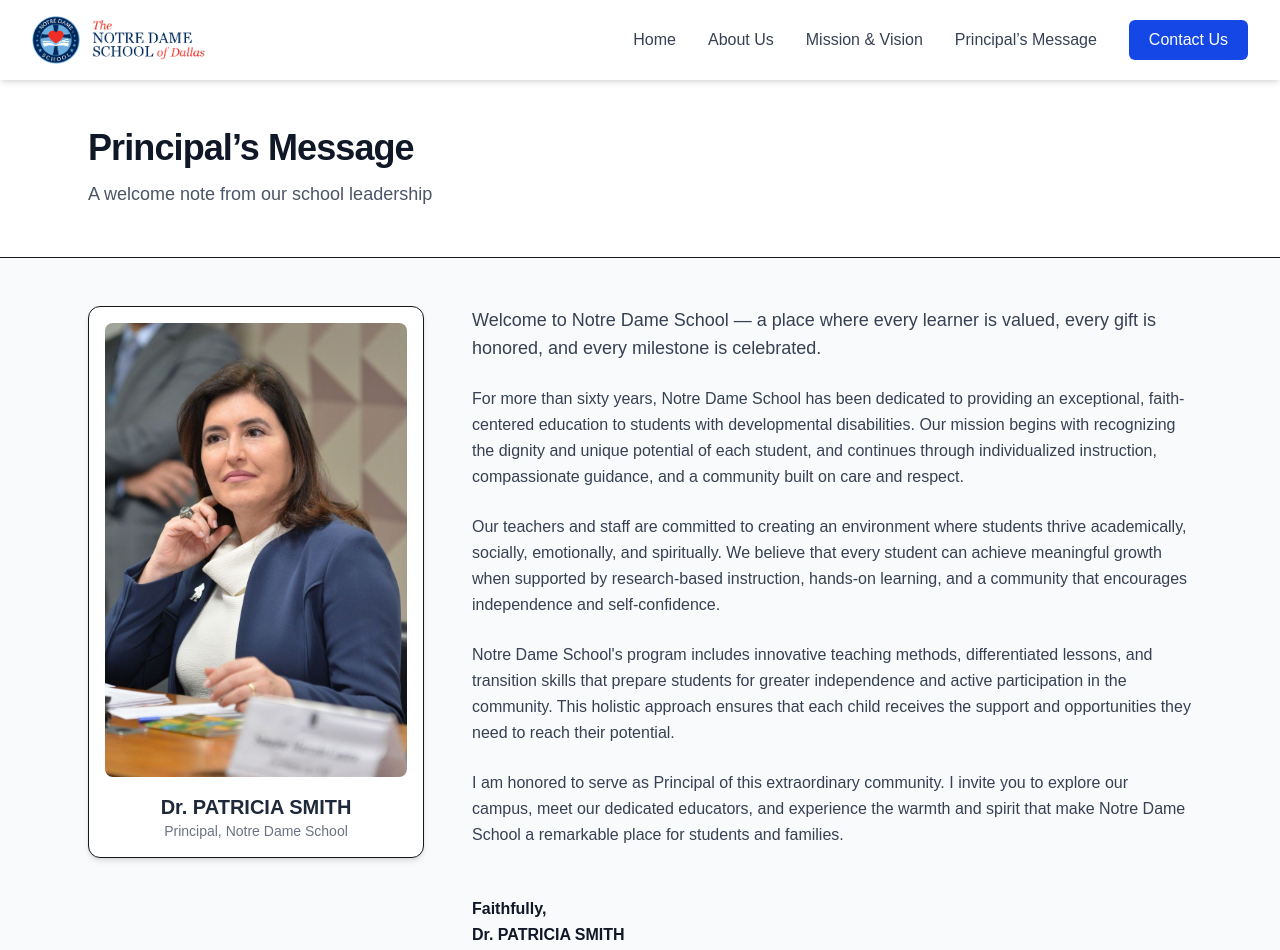
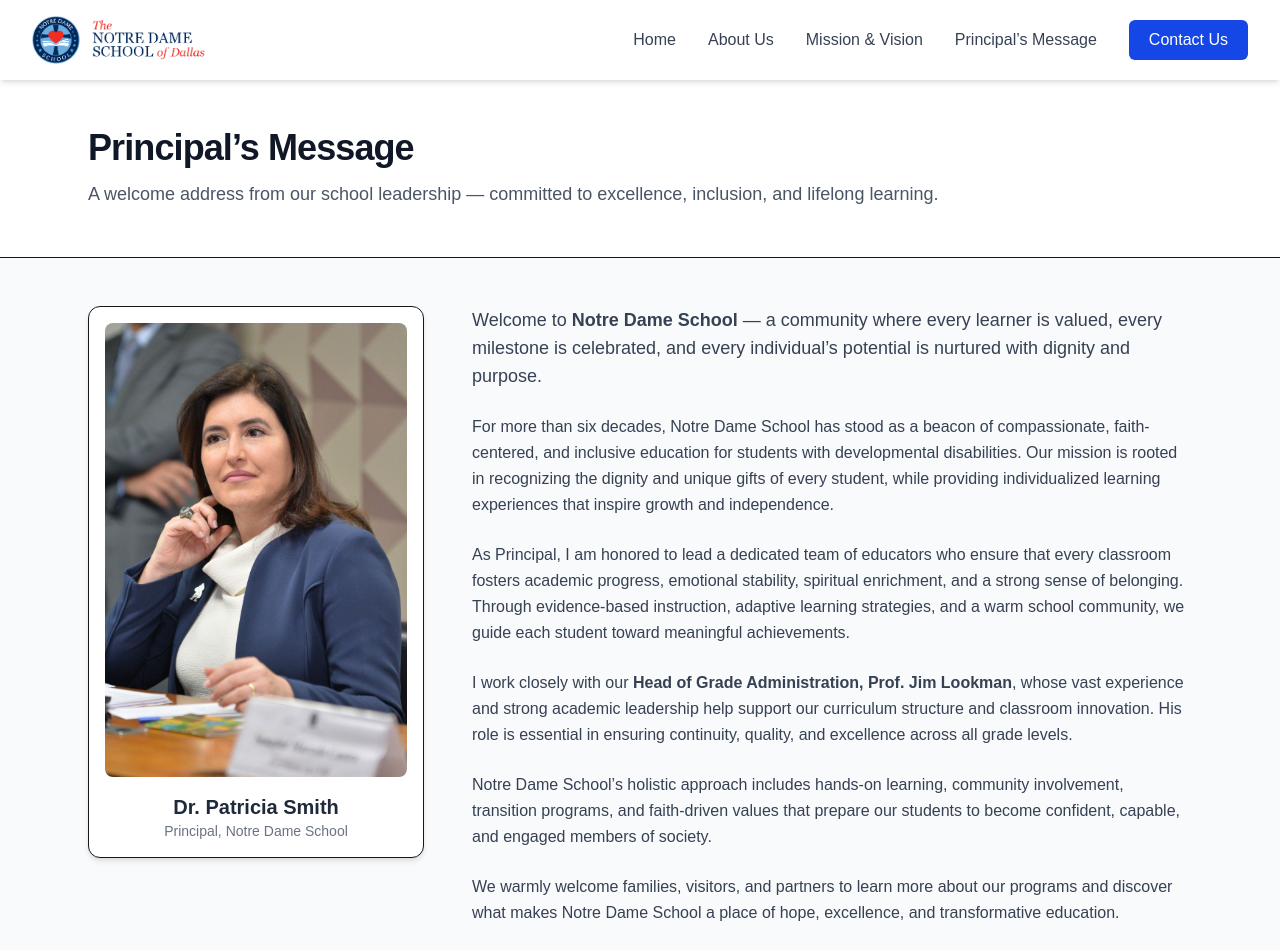
Before and after one commit to Code-minner/notredameschool, a Next.js app: page /principals-message in a window 1280 px wide. Shown: the top 950 px of the page. Built offline with nearby package versions, Linux system fonts and the light colour scheme.

Commit message:
second commet

```diff
--- a/app/principals-message/page.tsx
+++ b/app/principals-message/page.tsx
@@ -10,7 +10,8 @@
             Principal’s Message
           </h1>
           <p className="text-lg text-gray-600 mt-3 leading-relaxed">
-            A welcome note from our school leadership
+            A welcome address from our school leadership — committed to
+            excellence, inclusion, and lifelong learning.
           </p>
         </div>
       </section>
@@ -23,13 +24,13 @@
           <div className="bg-white p-4 rounded-xl shadow-md border">
             <Image
               src="/Carmen2.jpg"
-              alt="Principal Photo"
+              alt="Principal Dr. Patricia Smith"
               width={400}
               height={400}
               className="rounded-lg object-cover"
             />
             <div className="mt-4 text-center">
-              <p className="text-xl font-bold text-gray-800">Dr. PATRICIA SMITH</p>
+              <p className="text-xl font-bold text-gray-800">Dr. Patricia Smith</p>
               <p className="text-sm text-gray-500">Principal, Notre Dame School</p>
             </div>
           </div>
@@ -39,47 +40,59 @@
         <div className="lg:col-span-2 space-y-6 text-gray-700 leading-relaxed">
 
           <p className="text-lg">
-            Welcome to Notre Dame School — a place where every learner is valued,
-            every gift is honored, and every milestone is celebrated.
+            Welcome to <strong>Notre Dame School</strong> — a community where
+            every learner is valued, every milestone is celebrated, and every
+            individual’s potential is nurtured with dignity and purpose.
           </p>
 
           <p>
-            For more than sixty years, Notre Dame School has been dedicated to
-            providing an exceptional, faith-centered education to students with
-            developmental disabilities. Our mission begins with recognizing the
-            dignity and unique potential of each student, and continues through
-            individualized instruction, compassionate guidance, and a community
-            built on care and respect.
+            For more than six decades, Notre Dame School has stood as a beacon of
+            compassionate, faith-centered, and inclusive education for students
+            with developmental disabilities. Our mission is rooted in recognizing
+            the dignity and unique gifts of every student, while providing
+            individualized learning experiences that inspire growth and
+            independence.
           </p>
 
           <p>
-            Our teachers and staff are committed to creating an environment
-            where students thrive academically, socially, emotionally, and
-            spiritually. We believe that every student can achieve meaningful
-            growth when supported by research-based instruction, hands-on
-            learning, and a community that encourages independence and
-            self-confidence.
+            As Principal, I am honored to lead a dedicated team of educators who
+            ensure that every classroom fosters academic progress, emotional
+            stability, spiritual enrichment, and a strong sense of belonging.
+            Through evidence-based instruction, adaptive learning strategies, and
+            a warm school community, we guide each student toward meaningful
+            achievements.
           </p>
 
           <p>
-            Notre Dame School's program includes innovative teaching methods,
-            differentiated lessons, and transition skills that prepare students
-            for greater independence and active participation in the
-            community. This holistic approach ensures that each child receives
-            the support and opportunities they need to reach their potential.
+            I work closely with our <strong>Head of Grade Administration,
+            Prof. Jim Lookman</strong>, whose vast experience and strong academic
+            leadership help support our curriculum structure and classroom
+            innovation. His role is essential in ensuring continuity, quality, and
+            excellence across all grade levels.
           </p>
 
           <p>
-            I am honored to serve as Principal of this extraordinary community.
-            I invite you to explore our campus, meet our dedicated educators,
-            and experience the warmth and spirit that make Notre Dame School a
-            remarkable place for students and families.
+            Notre Dame School’s holistic approach includes hands-on learning,
+            community involvement, transition programs, and faith-driven values
+            that prepare our students to become confident, capable, and engaged
+            members of society.
+          </p>
+
+          <p>
+            We warmly welcome families, visitors, and partners to learn more
+            about our programs and discover what makes Notre Dame School a place
+            of hope, excellence, and transformative education.
           </p>
 
           <div className="pt-6">
-            <p className="font-semibold text-gray-900">Faithfully,</p>
-            <p className="font-semibold text-gray-900">Dr. PATRICIA SMITH</p>
-            <p className="text-sm text-gray-500">Principal</p>
+            <p className="font-semibold text-gray-900">Sincerely,</p>
+            <p className="font-semibold text-gray-900">Dr. Patricia Smith</p>
+            <p className="text-sm text-gray-500">Principal, Notre Dame School</p>
+
+            <p className="mt-4 font-semibold text-gray-900">Prof. Jim Lookman</p>
+            <p className="text-sm text-gray-500">
+              Head of Grade Administration
+            </p>
           </div>
 
         </div>
@@ -89,7 +102,7 @@
       <div className="w-full mt-10">
         <Image
           src="/footer-img.jpg"
-          alt="City Landscape"
+          alt="City landscape banner"
           width={1920}
           height={600}
           className="w-full h-auto object-cover shadow-inner"
```
